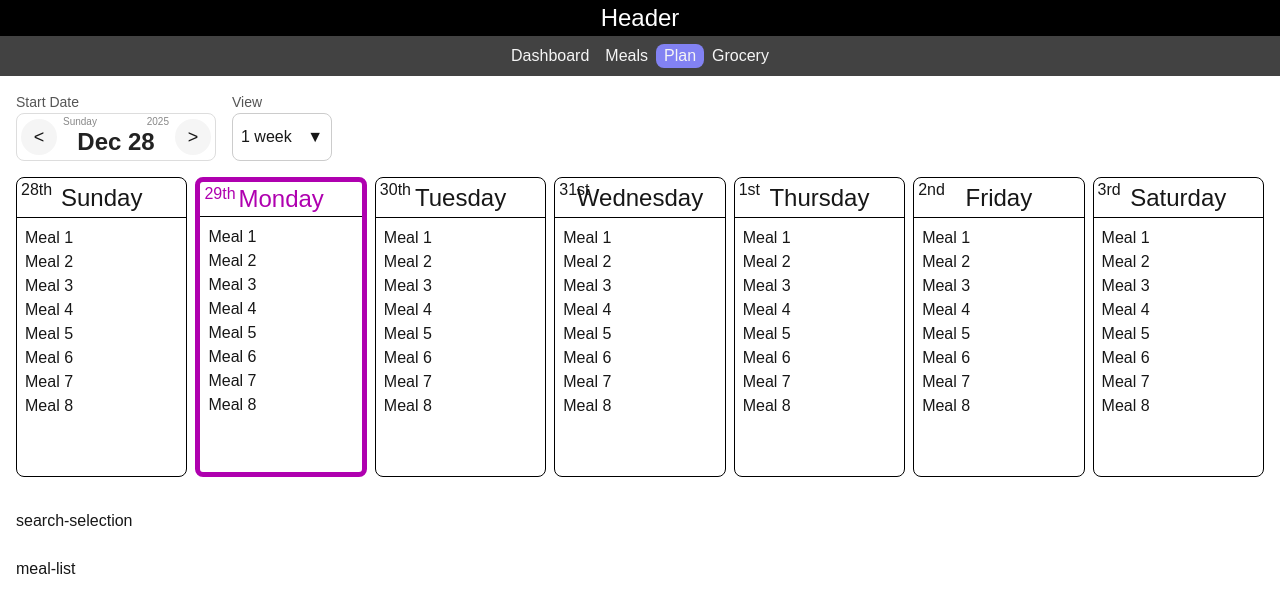
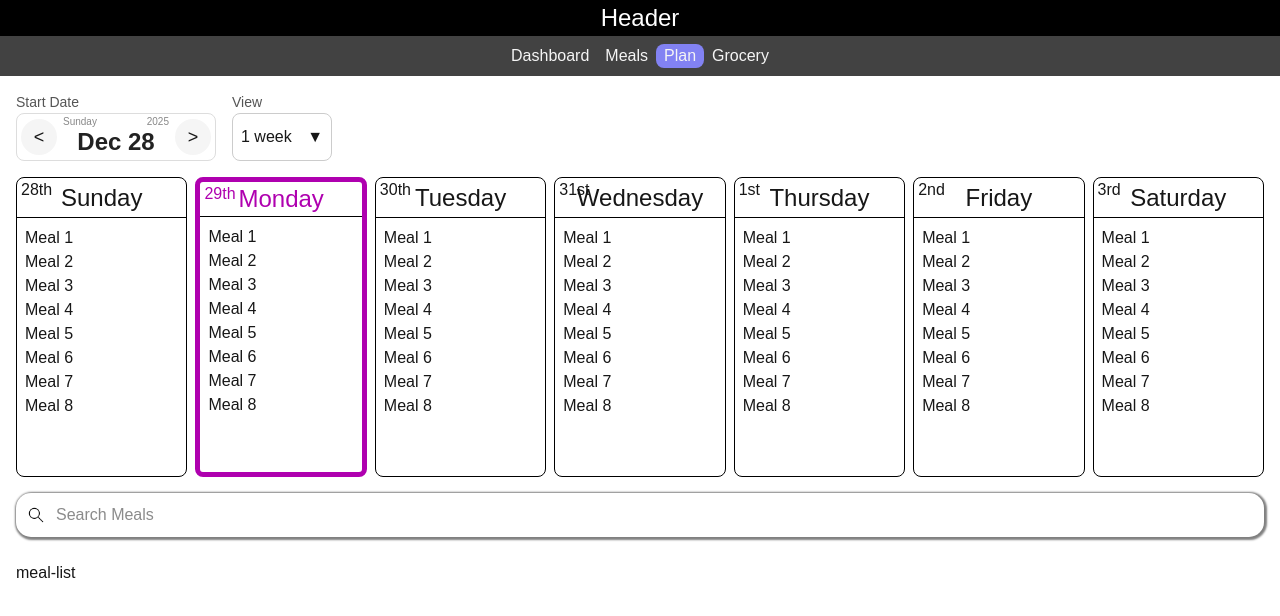
Before and after one commit to Zmyhrer/MealPlanner, a Next.js app in the folder frontend/: page /plan in a window 1280 px wide. Shown: the top 616 px of the page. Built offline with nearby package versions, Linux system fonts and the light colour scheme.

Commit message:
feat: add (searchBar) to (plan)

```diff
--- a/frontend/app/plan/page.tsx
+++ b/frontend/app/plan/page.tsx
@@ -6,6 +6,7 @@ import DateSelection from "@/components/dateSelection";
 import DateView, { Duration } from "@/components/dateView";
 import DateCard from "@/components/dateCard";
 import { select } from "framer-motion/client";
+import SearchBar from "@/components/searchBar";
 
 const Page = () => {
   // Helper to define which dates are valid
@@ -69,7 +70,9 @@ const Page = () => {
         ))}
       </div>
 
-      <div className={styles.searchSelection}>search-selection</div>
+      <div className={styles.searchSelection}>
+        <SearchBar />
+      </div>
       <div className={styles.mealsList}>meal-list</div>
     </div>
   );
--- a/frontend/components/searchBar.tsx
+++ b/frontend/components/searchBar.tsx
@@ -2,7 +2,7 @@ import React from "react";
 import Image from "next/image";
 import styles from "../styles/searchBar.module.css";
 
-const searchBar = () => {
+const SearchBar = () => {
   return (
     <div className={styles["container"]}>
       <div className={styles["icon"]}>
@@ -18,4 +18,4 @@ const searchBar = () => {
   );
 };
 
-export default searchBar;
+export default SearchBar;
--- a/frontend/styles/plan.module.css
+++ b/frontend/styles/plan.module.css
@@ -24,7 +24,8 @@
 
 
 .searchSelection {
-  margin-top: 16px;
+
+
 }
 
 .mealsList {
```
